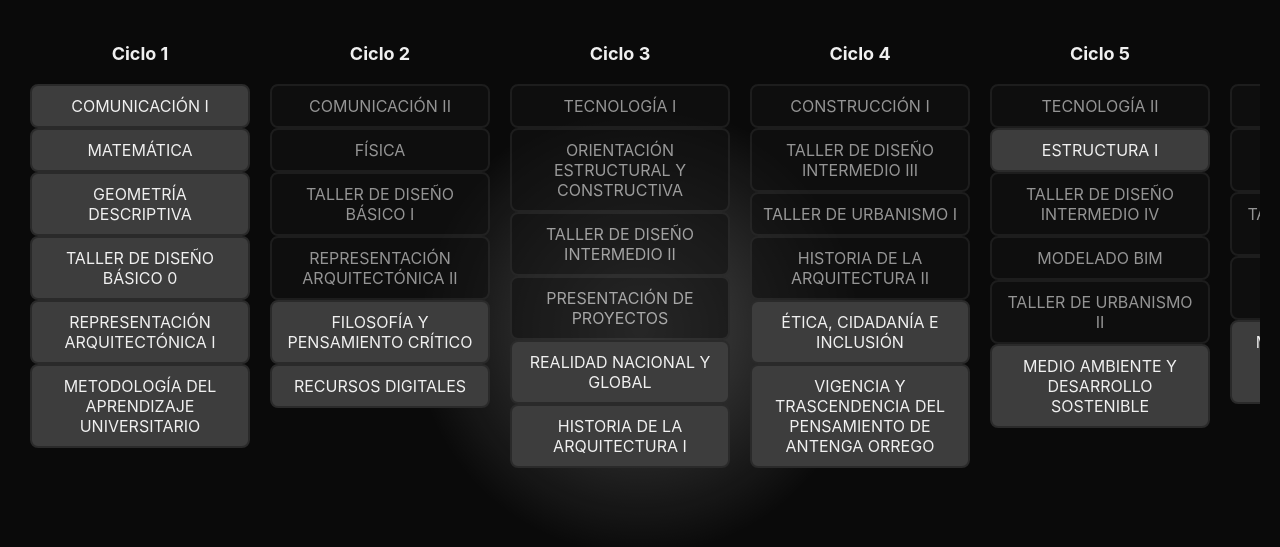
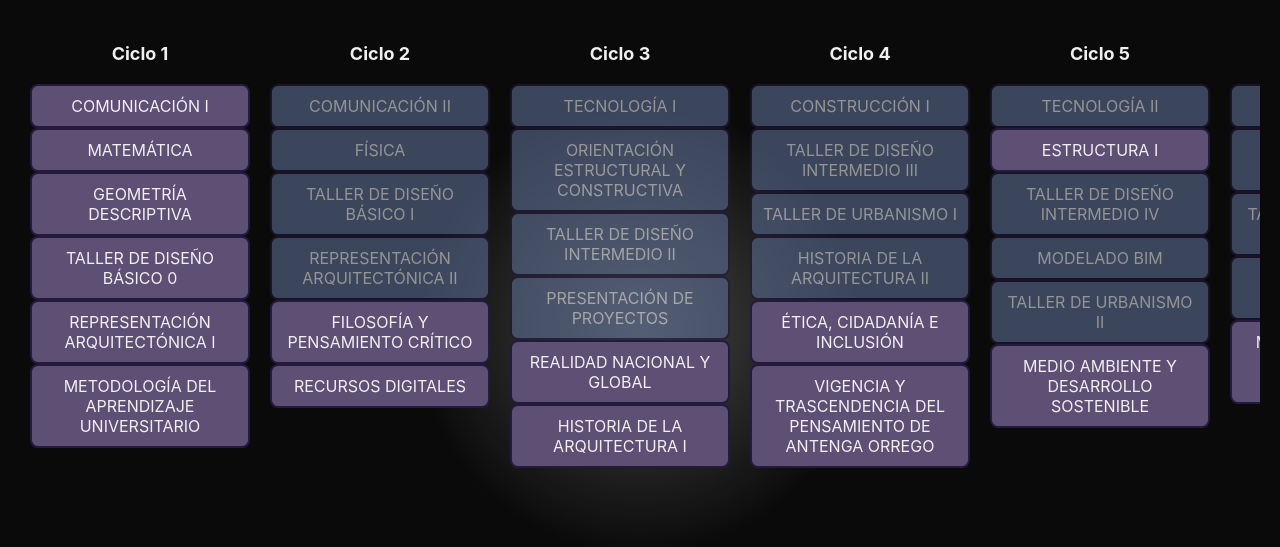
Before and after one commit to andree-git/MallaI_Arquitectura, a plain HTML site: page index.html in a window 1280 px wide. Shown: the part 71-618 px from the top of the page. Drawn offline with Linux system fonts and the light colour scheme.

Commit message:
add color

```diff
--- a/style.css
+++ b/style.css
@@ -1,10 +1,10 @@
 :root {
   --fondo: #0a0a0a;         /* Negro profundo con un toque de gris */
   --texto: #f0f0f0;         /* Blanco ligeramente gris para no quemar la vista */
-  --aprobado: #1c1c1c;      /* Gris asfalto */
-  --pendiente: #111111;     /* Negro con un toque de diferencia sutil */
-  --desbloqueado: #3d3d3d;  /* Gris plomo (mejor contraste que #464646) */
-  --borde: #2a2a2a;         /* Borde oscuro, más definido */
+  --aprobado: #6891b0;      /* Gris asfalto */
+  --pendiente: #5d6e94;     /* Negro con un toque de diferencia sutil */
+  --desbloqueado: #5e4f75;  /* Gris plomo (mejor contraste que #464646) */
+  --borde: #231a3d;         /* Borde oscuro, más definido */
 }
 
 body {
```
